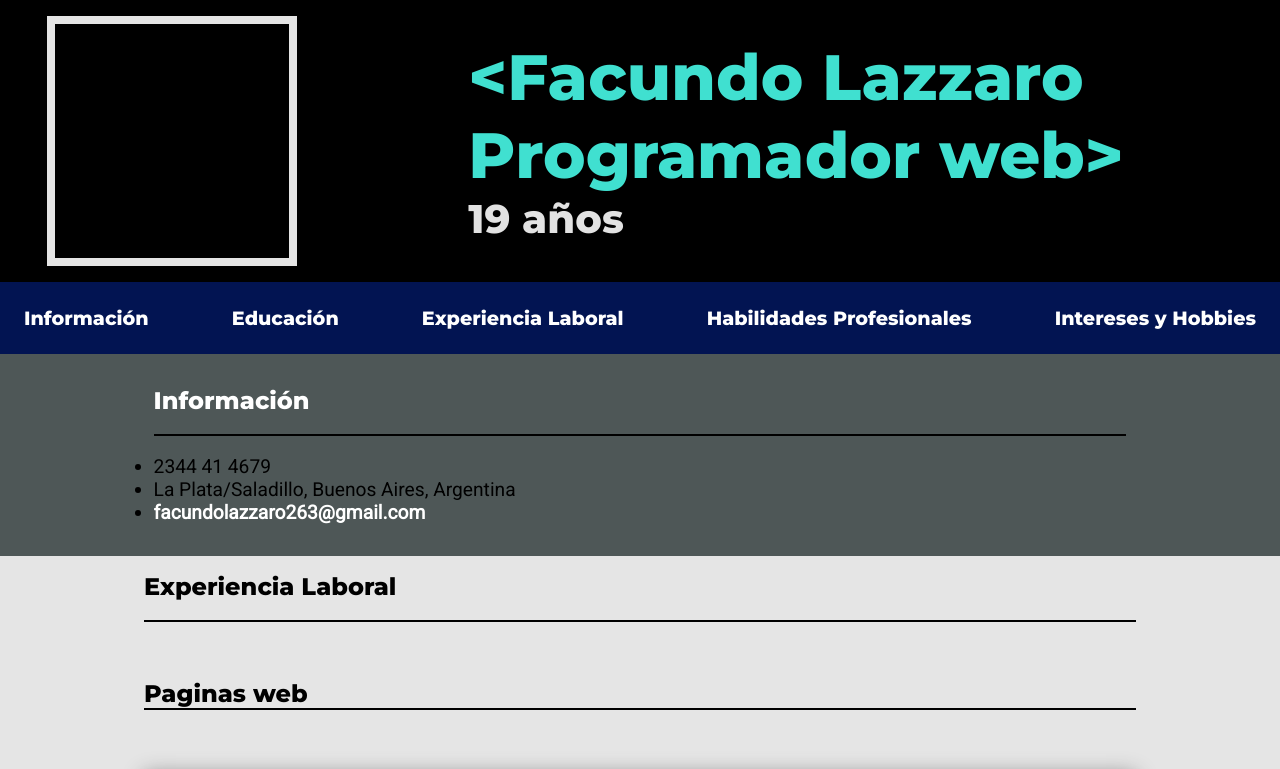
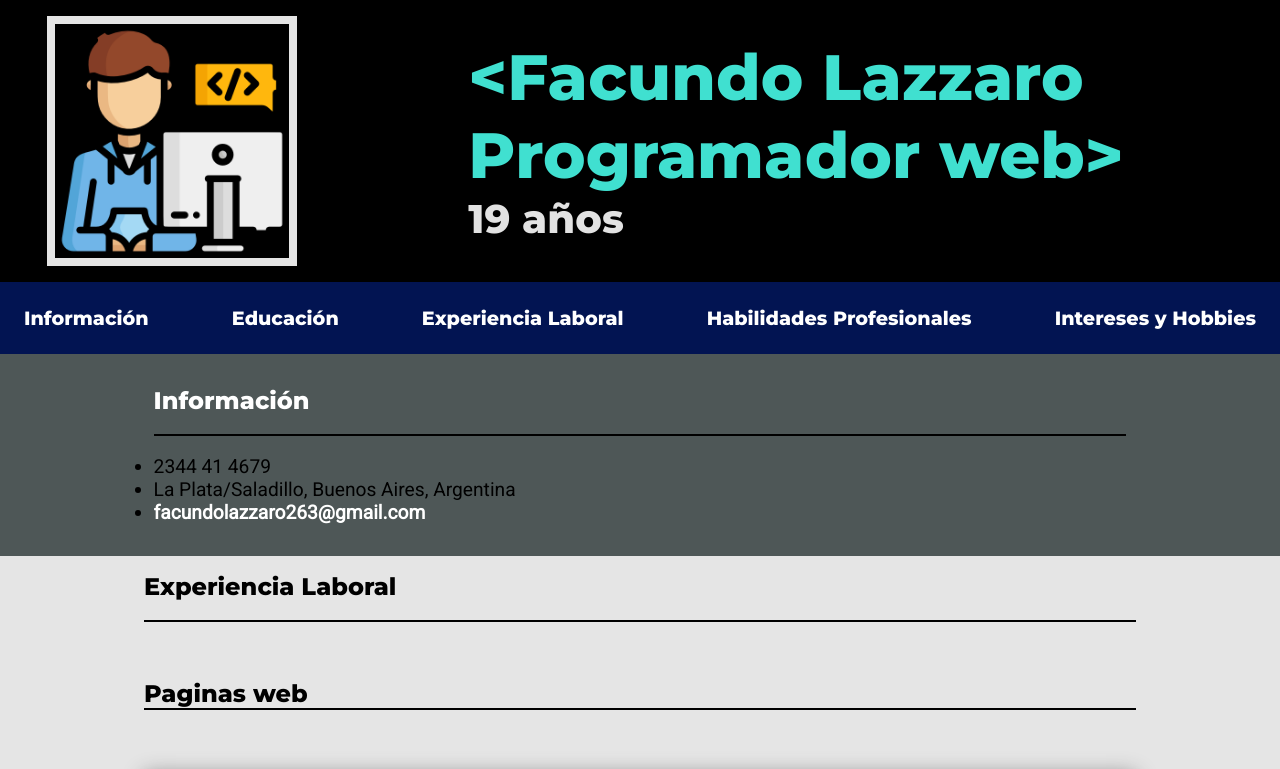
Before and after one commit to facuCV/Curriculum_Vitae, a plain HTML site: page index.html in a window 1280 px wide. Shown: the top 769 px of the page. Drawn offline with Linux system fonts and the light colour scheme.

Commit message:
Update index.html

```diff
--- a/index.html
+++ b/index.html
@@ -12,7 +12,7 @@
 <body>
 	<header id="arriba" class="parallax">
 		<div id="header-img">
-			<img src="images/programadorIcon.png">
+			<img src="images/programadorIcono.png">
 		</div>
 		<div class="exp-text">
 			<div>
```
